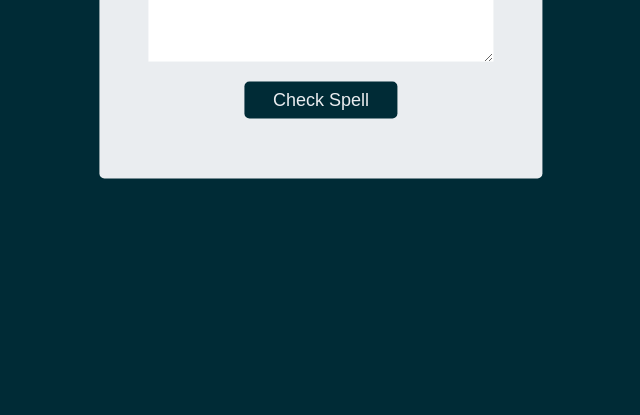
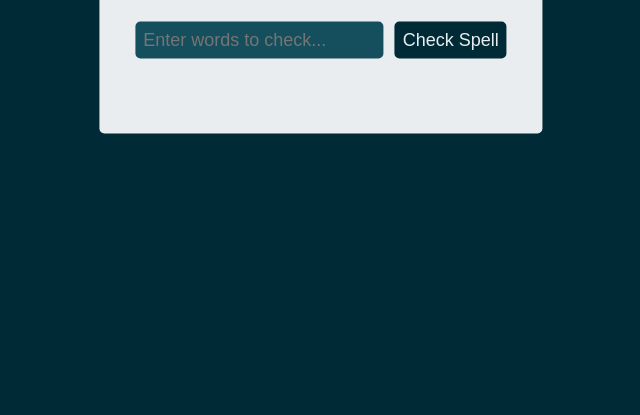
Before and after one commit to gai93003/Project-Spell-Checker, a website with bundled scripts: page index.html in a window 1280 px wide. Shown: the part 385-800 px from the top of the page, without its empty margins (319-959 px from the left). Built offline with nearby package versions, Linux system fonts and the light colour scheme.

Commit message:
Cleared up some issues

```diff
--- a/index.html
+++ b/index.html
@@ -10,8 +10,10 @@
 <body>
   <main>
       <h1>Basic English Spell Checker</h1>
-      <textarea name="" id="user-input" placeholder="Enter words to check..."></textarea>
-      <button id="check-btn">Check Spell</button>
+      <div id="input-container">
+        <input name="" id="user-input" placeholder="Enter words to check..."/>
+        <button id="check-btn">Check Spell</button>
+      </div>
       <div id="misspelled"></div>
   </main>
 </body>
--- a/package.json
+++ b/package.json
@@ -3,7 +3,7 @@
   "version": "1.0.0",
   "main": "index.js",
   "scripts": {
-    "test": "jest --coverage"
+    "test": "jest"
   },
   "keywords": [],
   "author": "",
--- a/styles.css
+++ b/styles.css
@@ -19,26 +19,28 @@ main {
   color: #002b36;
 }
 
-textarea {
-  width: 90%;
-  height: 100px;
-  padding: 5px;
+#input-container {
+  display: flex;
+}
+
+input,button {
+  padding: 8px;
+  font-size: 18px;
+  border-radius: 5px;
   outline: none;
   border: none;
-  margin: 20px auto;
-  display: block;
-  font-size: 16px;
+  margin:15px auto;
+
+}
+
+input {
+  background-color: #013f4ee8;
+  color: #c9ccce;
 }
 
 button {
-  width: 40%;
   background-color: #002b36;
-  padding: 8px;
-  font-size: 18px;
   color: #eaedf0;
-  border-radius: 5px;
-  margin:15px auto;
-  display: block;
 }
 
 #misspelled {
```
